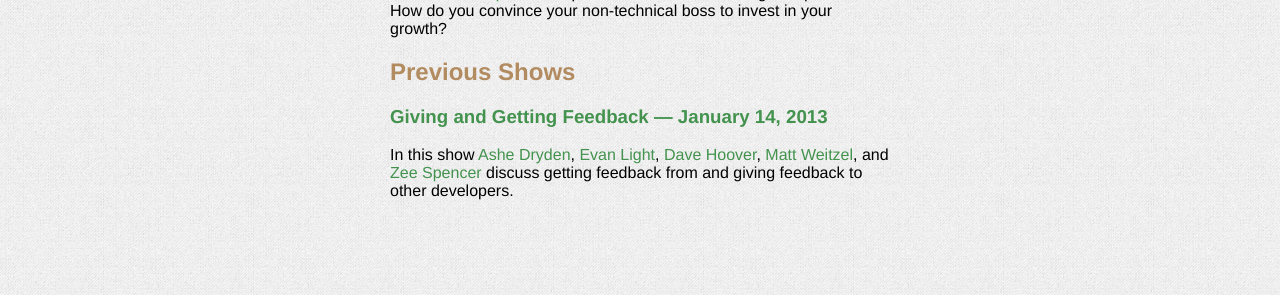
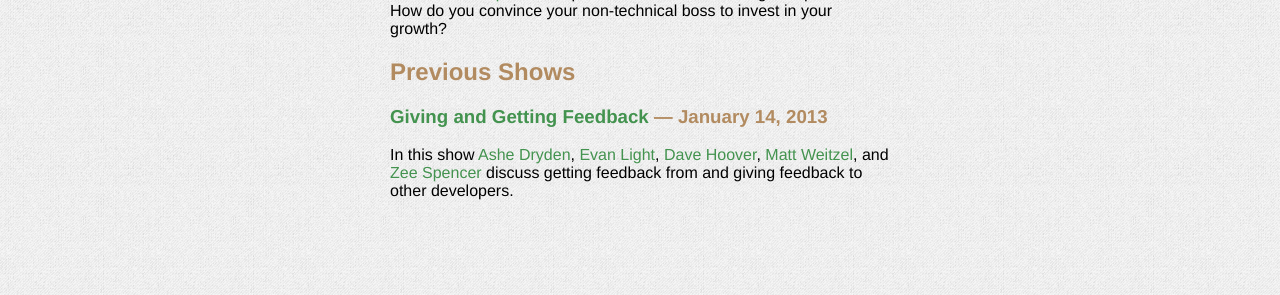
Before and after one commit to theotherzach/growing-developers-website, a Jekyll site: the page built from _content/index.html, in a window 1280 px wide. Shown: the part 605-900 px from the top of the page. Built offline with Jekyll 4.4.1, drawn with Linux system fonts in a browser that asks for light colours; some of the changed lines change nothing that is shown.

Commit message:
Fix previous show link

```diff
--- a/_content/index.html
+++ b/_content/index.html
@@ -37,7 +37,7 @@ do you convince your non-technical boss to invest in your growth?</p>
 
 
 <h2>Previous Shows</h2>
-<h3><a href="/giving-and-getting-feedback/">Giving and Getting Feedback &mdash; January 14, 2013</a></h3>
+<h3><a href="/giving-and-getting-feedback/">Giving and Getting Feedback</a> &mdash; January 14, 2013</h3>
 <p>In this show <a href="http://twitter.com/ashedryden">Ashe Dryden</a>, <a href="http://twitter.com/elight">Evan Light</a>,
 <a href="http://twitter.com/davehoover">Dave Hoover</a>, <a href="http://twitter.com/weitzelb">Matt Weitzel</a>, and
 <a href="http://twitter.com/zspencer">Zee Spencer</a> discuss getting feedback from and giving feedback to other developers.
```
